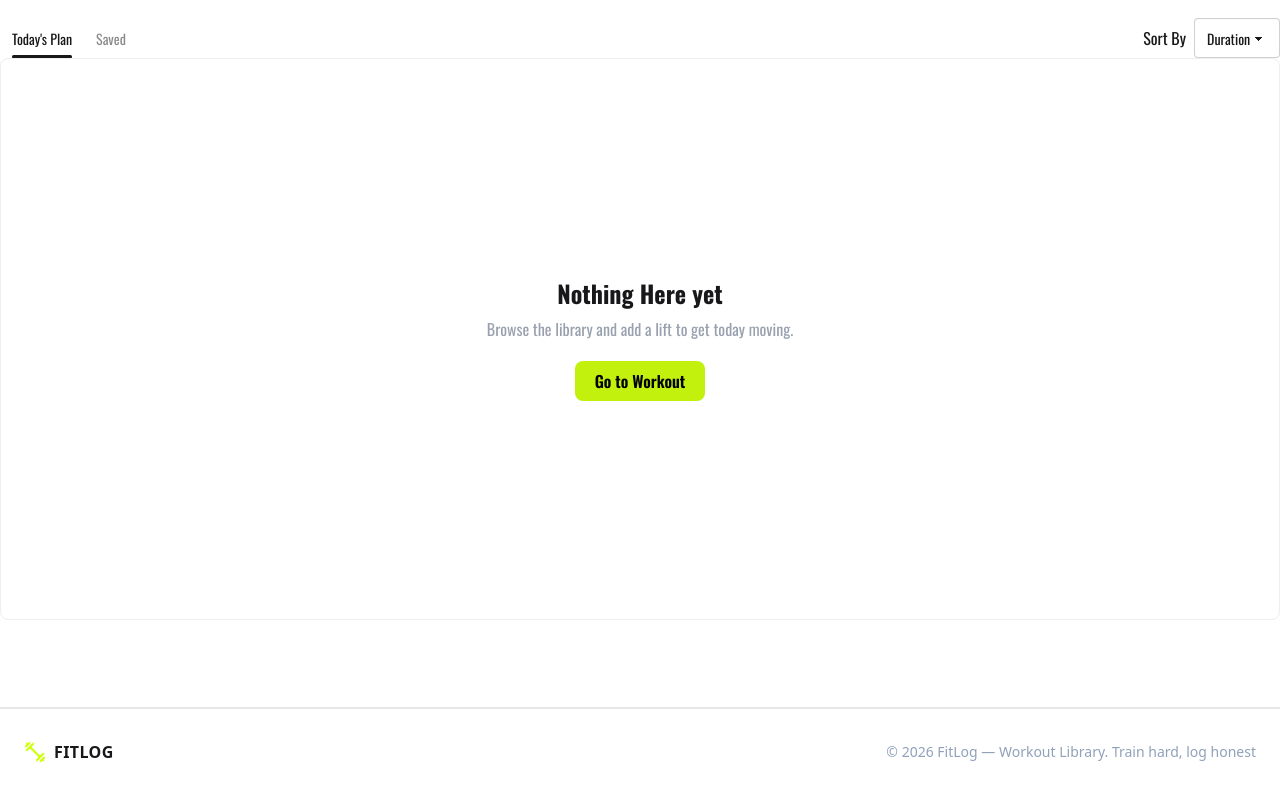
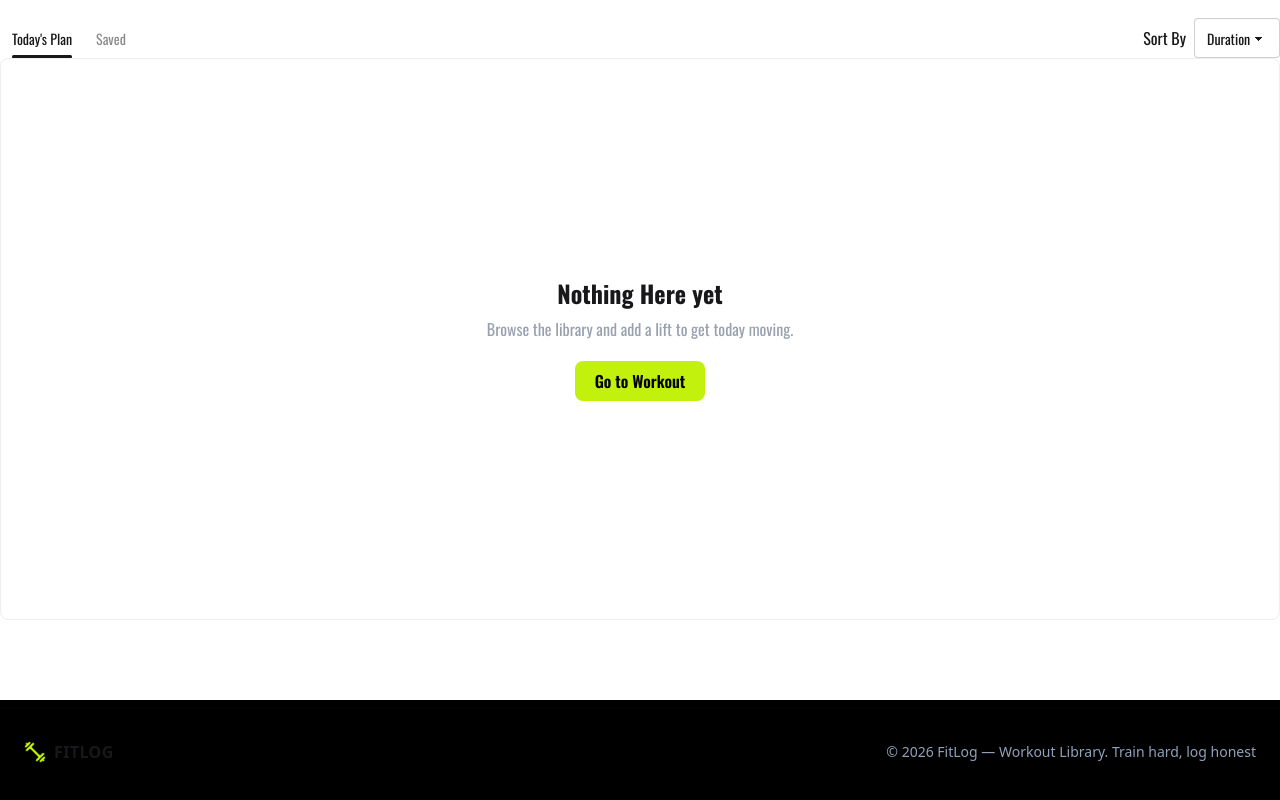
Before and after one commit to tanvirahmedmahin10/assignment-6, a Next.js app: page /myplan in a window 1280 px wide. Shown: the part 338-1138 px from the top of the page. Built offline with nearby package versions, Linux system fonts and the light colour scheme.

Commit message:
black footer added

```diff
--- a/src/app/Components/Footer.tsx
+++ b/src/app/Components/Footer.tsx
@@ -5,6 +5,7 @@ import Image from 'next/image';
 const Footer = () => {
   return (
     <footer className="w-full mt-auto">
+      <div className='bg-black pb-6'>
       <div className="divider mt-12 sm:mt-20"></div>
 
       <div className="my-6 sm:mb-10 container mx-auto px-4 sm:px-6 flex flex-col sm:flex-row items-center justify-between gap-4 text-center sm:text-left">
@@ -22,7 +23,9 @@ const Footer = () => {
           © 2026 FitLog — Workout Library. Train hard, log honest
         </p>
       </div>
+      </div>
     </footer>
+
   );
 };
 
--- a/src/app/Components/Navbar.tsx
+++ b/src/app/Components/Navbar.tsx
@@ -5,7 +5,7 @@ import Image from 'next/image';
 import ActivationLink from './ActivationLink';
 
 import SavedButton from './NavBarButton/SavedButton';
-import PlanButton from './NavBarButton/PlanButton2'; // Fixed casing from planbutton to PlanButton
+import PlanButton from './NavBarButton/PlanButton2';
 
 const Navbar = () => {
     return (
```
